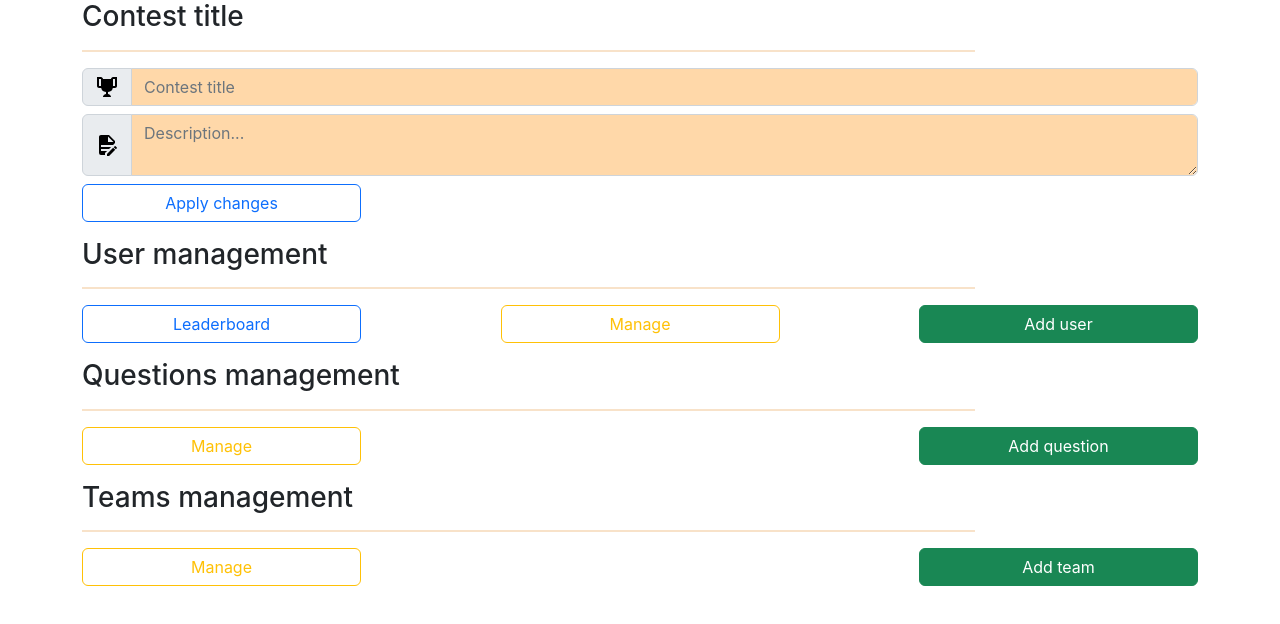
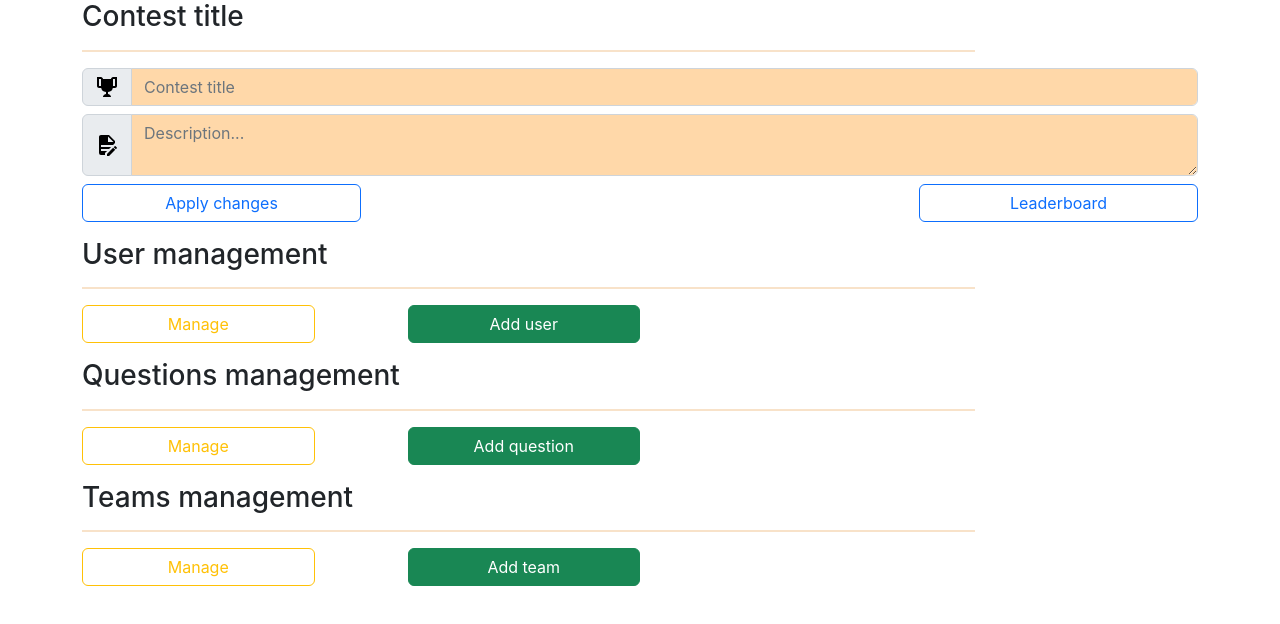
Before and after one commit to Jakub-S-K/deutsch-qr-tag-dashboard, a React (Create React App) app: page / in a window 1280 px wide. Shown: the top 624 px of the page. Built offline with nearby package versions, Linux system fonts and the light colour scheme; no server answers; sample sign-in values are in the browser's storage.

Commit message:
layout tweaks, fix names

```diff
--- a/src/views/Main/Main.tsx
+++ b/src/views/Main/Main.tsx
@@ -31,12 +31,10 @@ export const Main = () => {
           placeholder="Description..."
         />
       </InputGroup>
-      <Button color="primary" outline className="px-5 col-12 col-md-3">
-        Apply changes
-      </Button>
-      <h3 className="my-3">User management</h3>
-      <hr className="vertical-line" />
-      <div className="d-flex flex-row flex-wrap justify-content-between gap-2">
+      <div className="d-flex justify-content-between">
+        <Button color="primary" outline className="px-5 col-12 col-md-3">
+          Apply changes
+        </Button>
         <Button
           color="primary"
           outline
@@ -45,17 +43,21 @@ export const Main = () => {
         >
           Leaderboard
         </Button>
+      </div>
+      <h3 className="my-3">User management</h3>
+      <hr className="vertical-line" />
+      <div className="col col-6 d-flex flex-row flex-wrap justify-content-between gap-2">
         <Button
           color="warning"
           outline
-          className="px-5 col-12 col-md-3"
+          className="px-5 col-12 col-md-5"
           onClick={() => navigate("/users")}
         >
           Manage
         </Button>
         <Button
           color="success"
-          className="px-5 col-12 col-md-3"
+          className="px-5 col-12 col-md-5"
           onClick={() => navigate("/add/user")}
         >
           Add user
@@ -63,18 +65,18 @@ export const Main = () => {
       </div>
       <h3 className="my-3">Questions management</h3>
       <hr className="vertical-line" />
-      <div className="d-flex flex-row flex-wrap justify-content-between gap-2">
+      <div className="col col-6 d-flex flex-row flex-wrap justify-content-between gap-2">
         <Button
           color="warning"
           outline
-          className="px-5 col-12 col-md-3"
+          className="px-5 col-12 col-md-5"
           onClick={() => navigate("/questions")}
         >
           Manage
         </Button>
         <Button
           color="success"
-          className="px-5 col-12 col-md-3"
+          className="px-5 col-12 col-md-5"
           onClick={() => navigate("/add/question")}
         >
           Add question
@@ -82,18 +84,18 @@ export const Main = () => {
       </div>
       <h3 className="my-3">Teams management</h3>
       <hr className="vertical-line" />
-      <div className="d-flex flex-row flex-wrap justify-content-between gap-2">
+      <div className="col col-6 d-flex flex-row flex-wrap justify-content-between gap-2">
         <Button
           color="warning"
           outline
-          className="px-5 col-12 col-md-3"
+          className="px-5 col-12 col-md-5"
           onClick={() => navigate("/teams")}
         >
           Manage
         </Button>
         <Button
           color="success"
-          className="px-5 col-12 col-md-3"
+          className="px-5 col-12 col-md-5"
           onClick={() => navigate("/add/team")}
         >
           Add team
--- a/src/views/Teams/Leaderboard.tsx
+++ b/src/views/Teams/Leaderboard.tsx
@@ -29,7 +29,6 @@ export const Leaderboard = () => {
         <tbody>
           {userData.map((user: Team, index: number) => (
             <tr key={index + "-r"}>
-              <td key={index + "-id"}>{user._id}</td>
               <td key={index + "-name"}>{user.name}</td>
               <td>{10 - index}</td>
             </tr>
--- a/src/views/Teams/TeamForm.tsx
+++ b/src/views/Teams/TeamForm.tsx
@@ -223,7 +223,7 @@ export const TeamForm = () => {
                   //navigate(-1);
                 }}
               >
-                Dodaj pytanie
+                Dodaj zespół
               </Button>
             </div>
           )}
```
